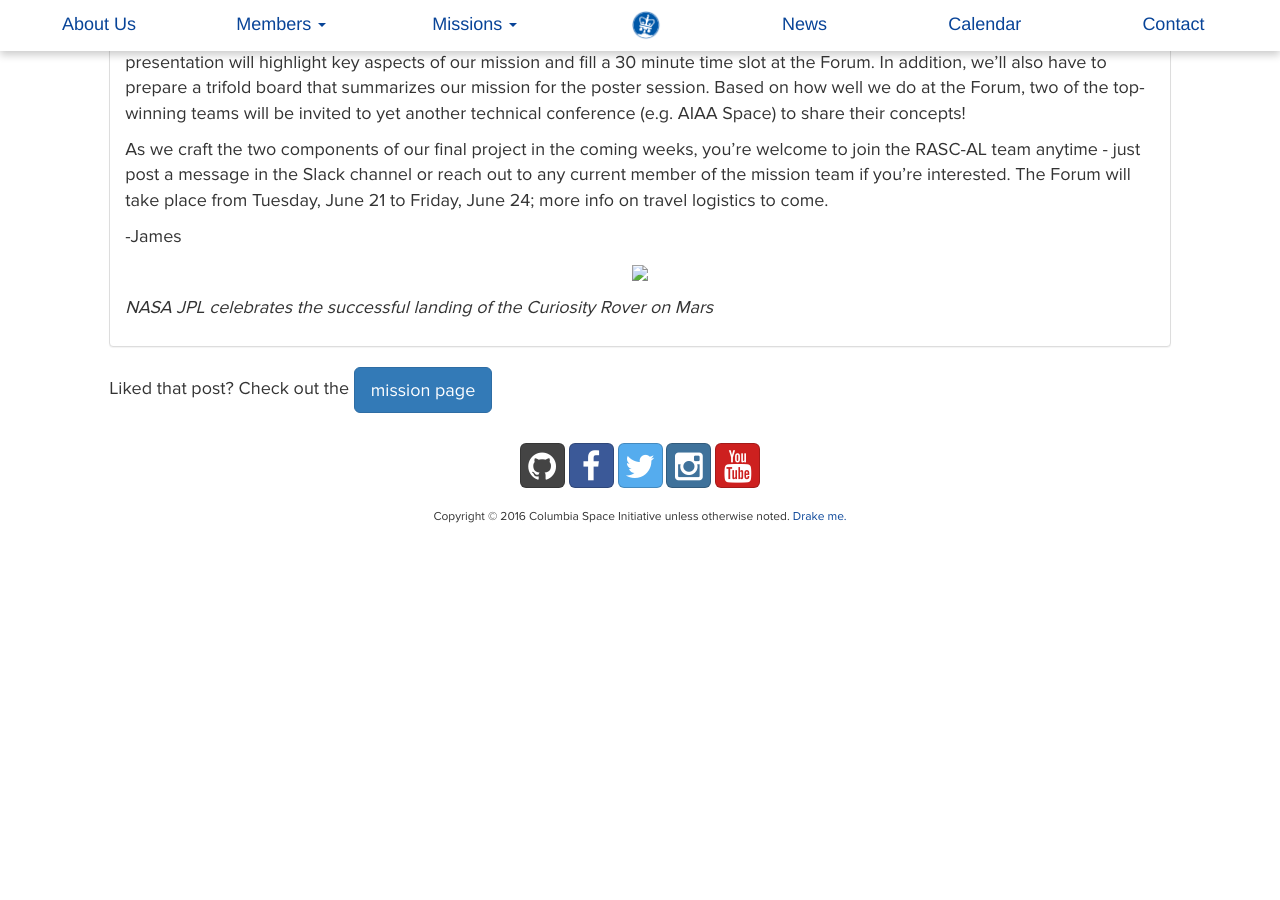
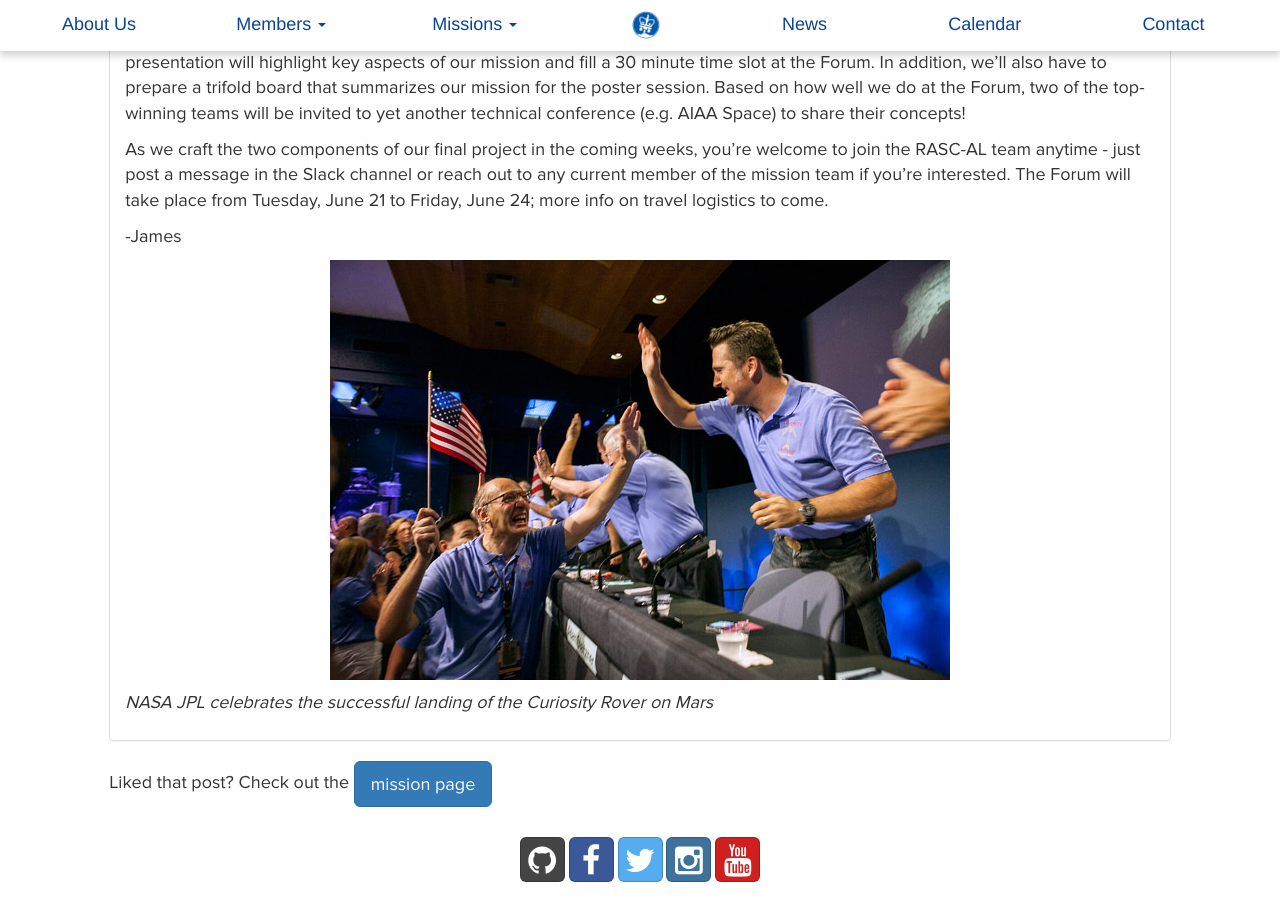
Before and after one commit to columbiaspace/columbiaspace.org, a Jekyll site: the page built from _posts/2016-4-1-rasc-al-mission-success.markdown, in a window 1280 px wide and 900 px high, scrolled down 351 px. Built offline with Jekyll 4.4.1, drawn with Linux system fonts in a browser that asks for light colours; nearby versions of some CDN libraries; comment, search, counter and statistics services are not loaded; before the commit the page ends 900 px from its top, so only the background shows below that.

Commit message:
Fixed broken image link
Fixes #56

```diff
--- a/_posts/2016-4-1-rasc-al-mission-success.markdown
+++ b/_posts/2016-4-1-rasc-al-mission-success.markdown
@@ -32,6 +32,6 @@ more info on travel logistics to come.
 -James
 
 <p align="center">
-	<img src="/assets/media/img/rascal2.jpg" />
+	<img src="/assets/media/img/posts/rascal2.jpg"/>
 </p>
 *NASA JPL celebrates the successful landing of the Curiosity Rover on Mars*
```
